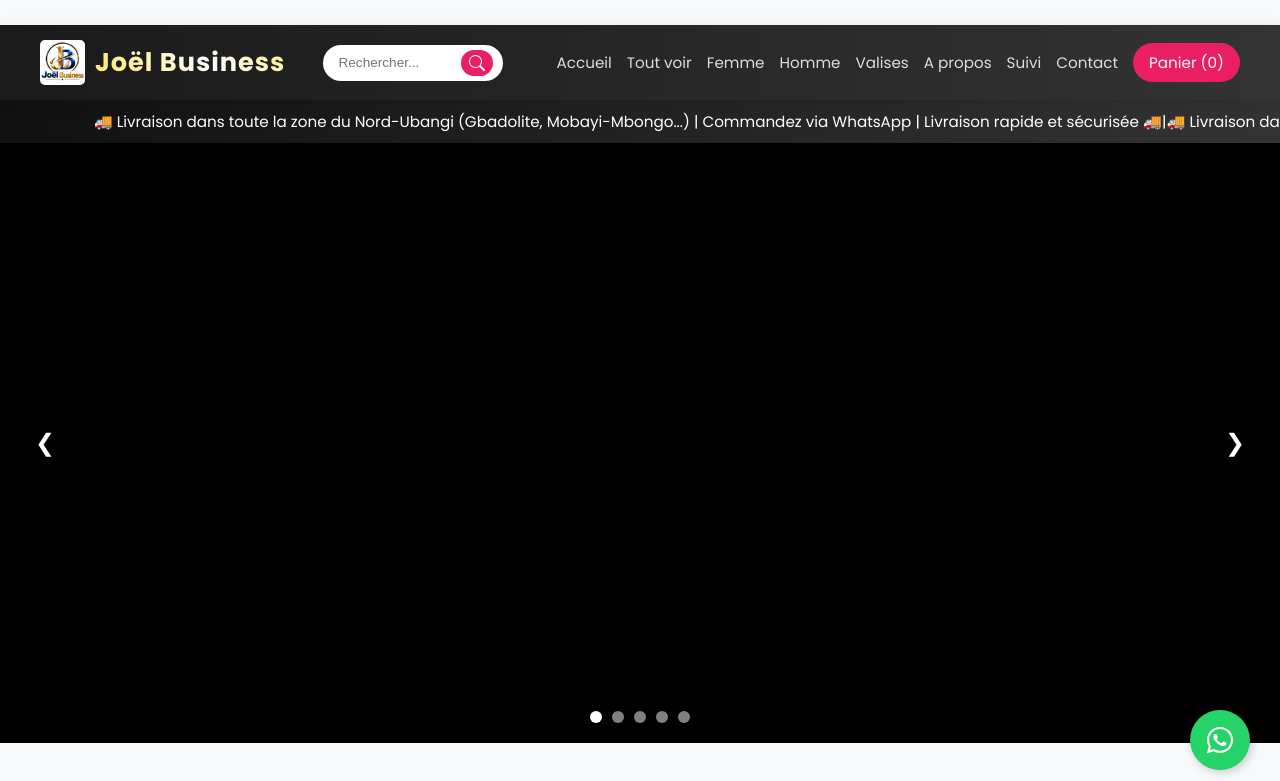
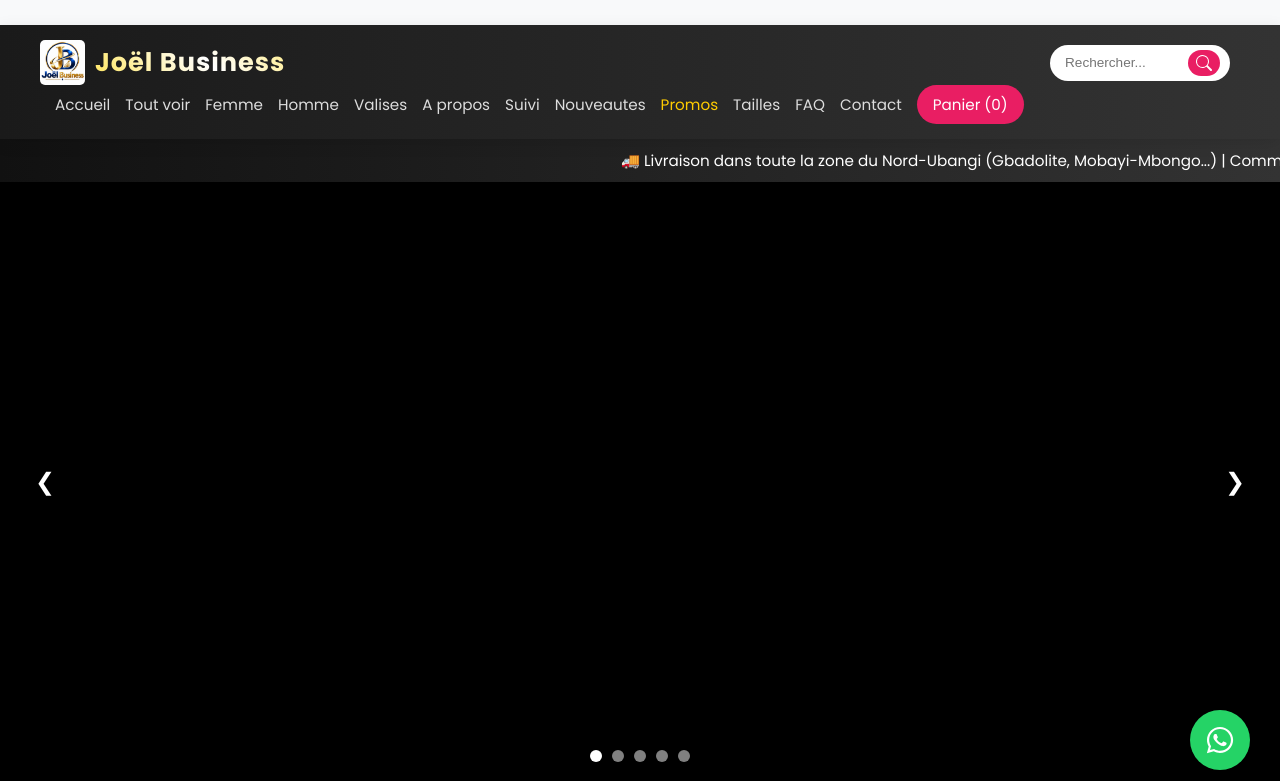
Before and after one commit to jacobilisadjiga243-oss/joel-business, a Python web app: template templates/index.html in a window 1280 px wide. Shown: the top 781 px of the page. Run offline with Jinja, Linux system fonts and the light colour scheme; the template is opened without the code that fills it, so the values that code supplies are empty.

Commit message:
Ajout des pages Promos, Tailles, FAQ, Nouveautes et ralentissement du bandeau

```diff
--- a/static/css/style.css
+++ b/static/css/style.css
@@ -36,7 +36,7 @@ body.dark-mode .bandeau-defilant { background: #000; }
 .search-form button { background: #e91e63; color: white; border: none; padding: 5px 8px; border-radius: 15px; cursor: pointer; display: flex; align-items: center; justify-content: center; }
 
 .bandeau-defilant { background: linear-gradient(90deg, #111, #333); color: #fff; overflow: hidden; white-space: nowrap; padding: 10px 0; font-size: 0.95rem; font-weight: 500; }
-.defilant-texte { display: inline-block; padding-left: 100%; animation: defiler 25s linear infinite; }
+.defilant-texte { display: inline-block; padding-left: 100%; animation: defiler 45s linear infinite; }
 @keyframes defiler { 0% { transform: translate(0, 0); } 100% { transform: translate(-100%, 0); } }
 
 .bandeau-livraison { background: #25D366; color: white; text-align: center; padding: 12px; font-weight: 600; font-size: 0.95rem; }
--- a/templates/base.html
+++ b/templates/base.html
@@ -30,6 +30,10 @@
         <a href="/produits?categorie=valise">Valises</a>
         <a href="/apropos">A propos</a>
         <a href="/suivi">Suivi</a>
+        <a href="/nouveautes">Nouveautes</a>
+        <a href="/promotions" style="color: #ffcc00;">Promos</a>
+        <a href="/guide-tailles">Tailles</a>
+        <a href="/faq">FAQ</a>
         <a href="/contact">Contact</a>
 
         <a href="/panier" class="cart-btn">Panier (<span id="cart-count">0</span>)</a>
```
Also changed, not shown: app.py (+19 -0 lines).
